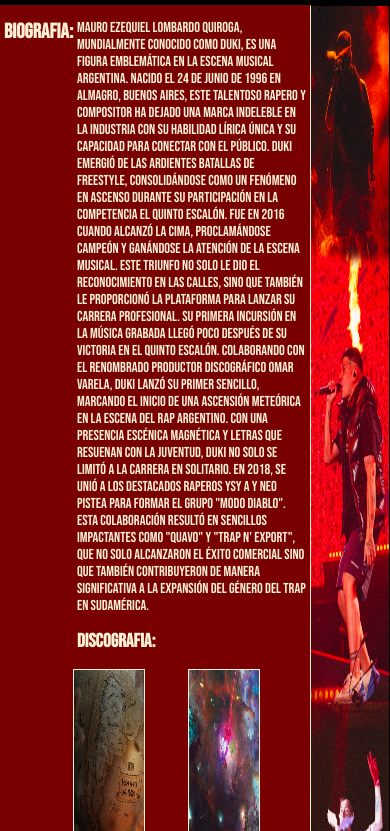
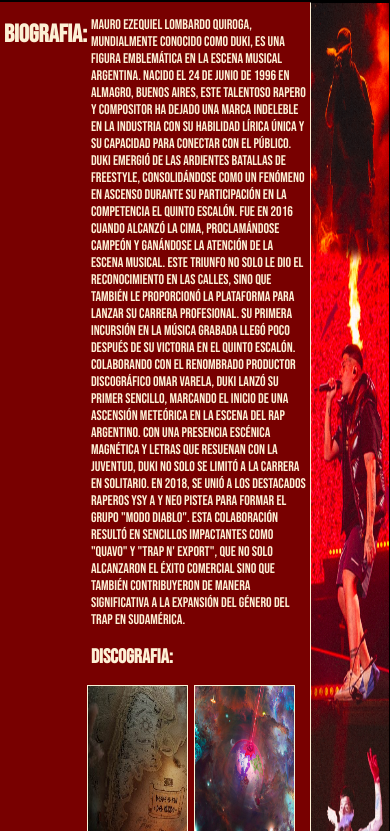
Before and after one commit to valentinodelgado/sitio-web, a plain HTML site: page index.html in a window 390 px wide. Shown: the part 62-893 px from the top of the page. Drawn offline with Linux system fonts and the light colour scheme.

Commit message:
responivef

```diff
--- a/css/style.css
+++ b/css/style.css
@@ -1,18 +1,18 @@
 @import url('https://fonts.googleapis.com/css2?family=Bebas+Neue&display=swap');
 html{
-    font-size: 62,5%
+    font-size: 62.5%
     }
 .cabeza{
     background-color: black;
     font-family: 'Bebas Neue', sans-serif;
-    font-size: 2rem;
+    font-size: 3rem;
     width: 100%;
 }
-@media (max-width: 480px){
+@media only screen and (min-width: 300px) and (max-width: 480px){
     .cabeza{
         background-color: black;
         font-family: 'Bebas Neue', sans-serif;
-        font-size: 1.3rem;
+        font-size: 2rem;
         width: 100%;
     }
 }
@@ -69,7 +69,7 @@ html{
     margin-right: 1vw;
     display: inline;
 }
-@media (max-width: 480px){
+@media only screen and (min-width: 300px) and (max-width: 480px){
     .icon{
         width: 8vw;
         height: 6vh;
@@ -90,7 +90,7 @@ html{
     margin-right: 1vw;
     display: inline;
 }
-@media (max-width: 480px){
+@media only screen and (min-width: 300px) and (max-width: 480px){
     .iconn{
         width: 10vw;
         height: 6vh;
@@ -106,9 +106,9 @@ html{
     color: #FDF0D5;
     margin-left: 1vw;
     font-family: 'Bebas Neue', sans-serif;
-    font-size: 1.5rem;
+    font-size: 2.5rem;
 }
-@media (max-width: 480px){
+@media only screen and (min-width: 300px) and (max-width: 480px){
     .redes{
         color: #FDF0D5;
         margin-left: 1vw;
@@ -125,43 +125,51 @@ html{
         background-color: #780000;
 }
 .subtitulos{
-    font-size: 2rem;
+    font-size: 4rem;
     color: #FDF0D5;
     margin-left: 1vw;
     font-family: 'Bebas Neue', sans-serif;
 
 }
-@media (max-width: 480px){
-    .subtitulos{
-        font-size: 1.2rem;
-        color: #FDF0D5;
-        margin-left: 1vw;
-        font-family: 'Bebas Neue', sans-serif;
-    }
+@media only screen and (min-width: 300px) and (max-width: 480px){
+        .subtitulos{
+            font-size: 2rem;
+            color: #FDF0D5;
+            margin-left: 1vw;
+            font-family: 'Bebas Neue', sans-serif;
+        }
 }
 .titulos{
-    font-size: 3rem;
+    font-size: 5rem;
     color: #FDF0D5;
     margin-left: 1vw;
     font-family: 'Bebas Neue', sans-serif;
 }
-@media (max-width: 480px){
+@media only screen and (min-width: 300px) and (max-width: 480px){
     .titulos{
-        font-size: 1.3rem;
+        font-size: 2.5rem;
         color: #FDF0D5;
         margin-left: 1vw;
         font-family: 'Bebas Neue', sans-serif;
     }
 }
 .parrafos{
-    font-size: 2rem;
+    font-size: 3rem;
     color: #FDF0D5;
     margin-left: 1vw;
     font-family: 'Bebas Neue', sans-serif;
 }
-@media (max-width: 480px){
+@media only screen and (min-width: 300px) and (max-width: 480px){
     .parrafos{
-        font-size: 0.9rem;
+        font-size: 1.4rem;
+        color: #FDF0D5;
+        margin-left: 1vw;
+        font-family: 'Bebas Neue', sans-serif;
+    }
+}
+@media only screen and (min-width: 412px) and (max-width: 480px){
+    .parrafos{
+        font-size: 1.75rem;
         color: #FDF0D5;
         margin-left: 1vw;
         font-family: 'Bebas Neue', sans-serif;
@@ -172,7 +180,7 @@ html{
     height: 30vh;
     margin-left: 1vw;
 }
-@media (max-width: 480px){
+@media only screen and (min-width: 300px) and (max-width: 480px){
     .video{
         height: 280px;;
         width: 360px;
@@ -182,7 +190,7 @@ html{
 .espacio{
     margin-left: 1vw;
 }
-@media (max-width: 480px){
+@media only screen and (min-width: 300px) and (max-width: 480px){
     .espacio{
         margin-left: 1vw;
         height: 280px;;
@@ -218,11 +226,11 @@ html{
     border-style: solid;
     border-width: 0.5vw;
 }
-@media (max-width: 480px){
+@media only screen and (min-width: 300px) and (max-width: 480px){
     .portadas{
-        width: 18vw;
+        width: 45%;
         height: 20vh;
-        margin-right: 10vw;
+        margin-right: 1vw;
         margin-bottom: 3vw;
         border: #FDF0D5;
         border-style: solid;
@@ -241,13 +249,13 @@ html{
     display: block;
 }
 .formu{
-    font-size: 2.2rem;
+    font-size: 3rem;
     color: #FDF0D5;
     display: block;
     font-family: 'Bebas Neue', sans-serif;
 }
 .boton{
-    font-size: 1.2rem;
+    font-size: 1.8rem;
     display: block;
     margin-bottom: 1vh;
     margin-top: 1vh;
```
